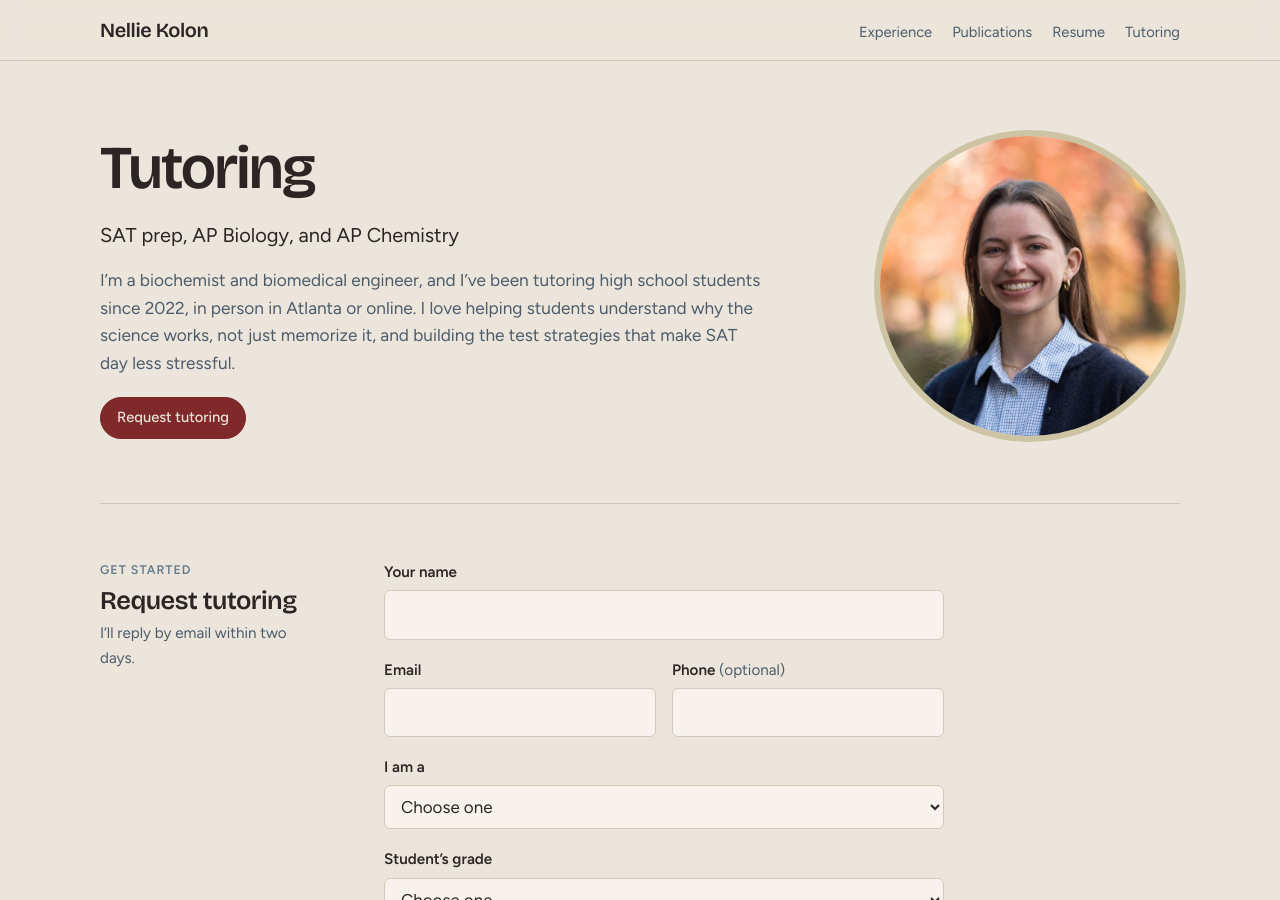
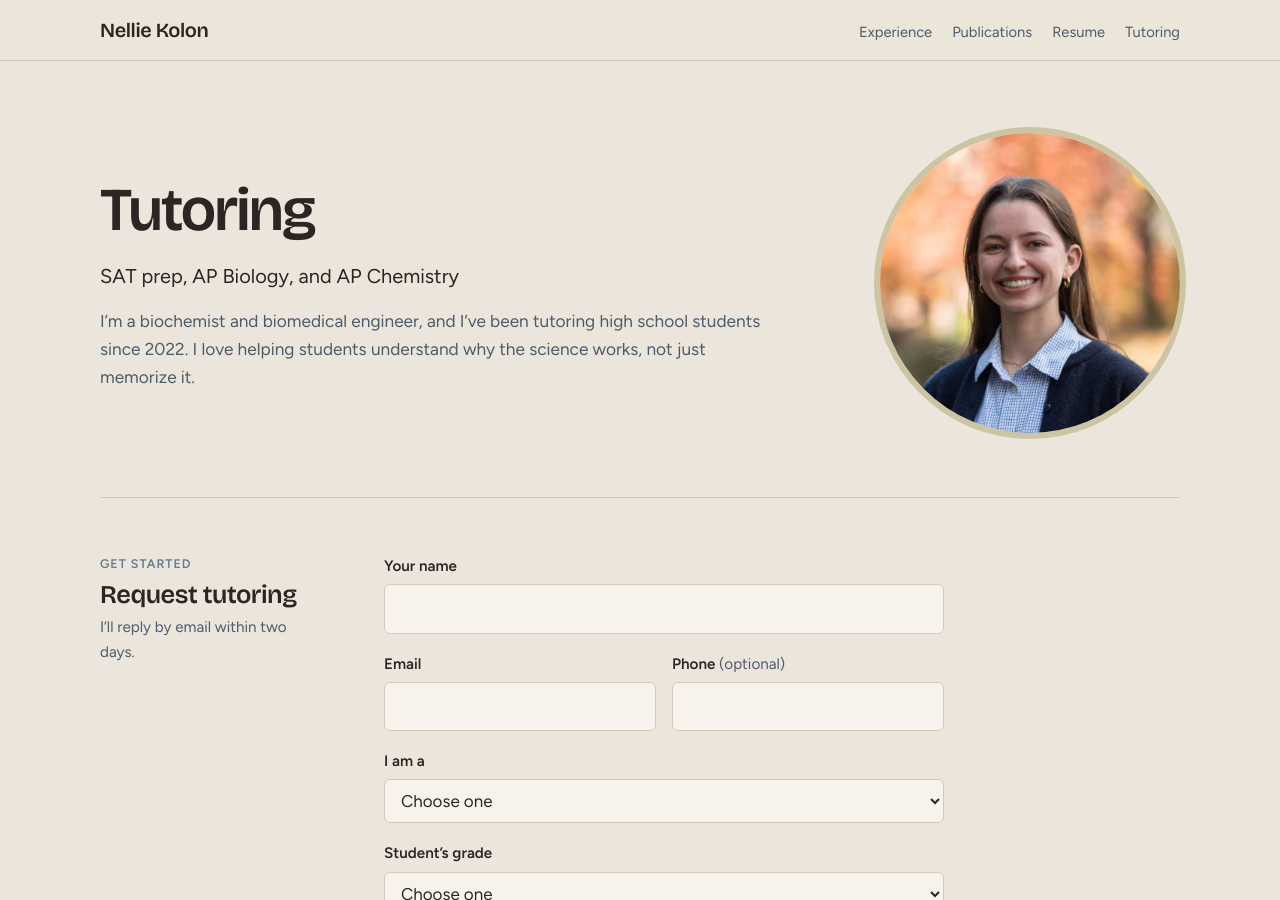
Before and after one commit to nelliekolon/nelliekolon.github.io, a Jekyll site: the page built from tutoring.md, in a window 1280 px wide and 900 px high. Built offline with Jekyll 4.4.1, drawn with Linux system fonts in a browser that asks for light colours.

Commit message:
Tutoring page: remove button, format line and SAT stress line
Co-Authored-By: Claude Opus 5.5 <noreply@anthropic.com>
Claude-Session: https://claude.ai/code/session_01HFMymAmWcw7GchssUrMz1g

```diff
--- a/tutoring.md
+++ b/tutoring.md
@@ -1,7 +1,7 @@
 ---
 layout: base
 title: Tutoring · Nellie Kolon
-description: SAT prep, AP Biology, and AP Chemistry tutoring with Nellie Kolon, in person in Atlanta or online.
+description: SAT prep, AP Biology, and AP Chemistry tutoring with Nellie Kolon.
 image: /assets/media/headshot.jpg
 ---
 
@@ -9,10 +9,7 @@ image: /assets/media/headshot.jpg
   <div class="intro-text">
     <h1>Tutoring</h1>
     <p class="role">SAT prep, AP Biology, and AP Chemistry</p>
-    <p class="lede">I’m a biochemist and biomedical engineer, and I’ve been tutoring high school students since 2022, in person in Atlanta or online. I love helping students understand why the science works, not just memorize it, and building the test strategies that make SAT day less stressful.</p>
-    <div class="links">
-      <a class="button primary" href="#request">Request tutoring</a>
-    </div>
+    <p class="lede">I’m a biochemist and biomedical engineer, and I’ve been tutoring high school students since 2022. I love helping students understand why the science works, not just memorize it.</p>
   </div>
   <img class="headshot" src="/assets/media/headshot.jpg" alt="Portrait of Nellie Kolon">
 </section>
```
